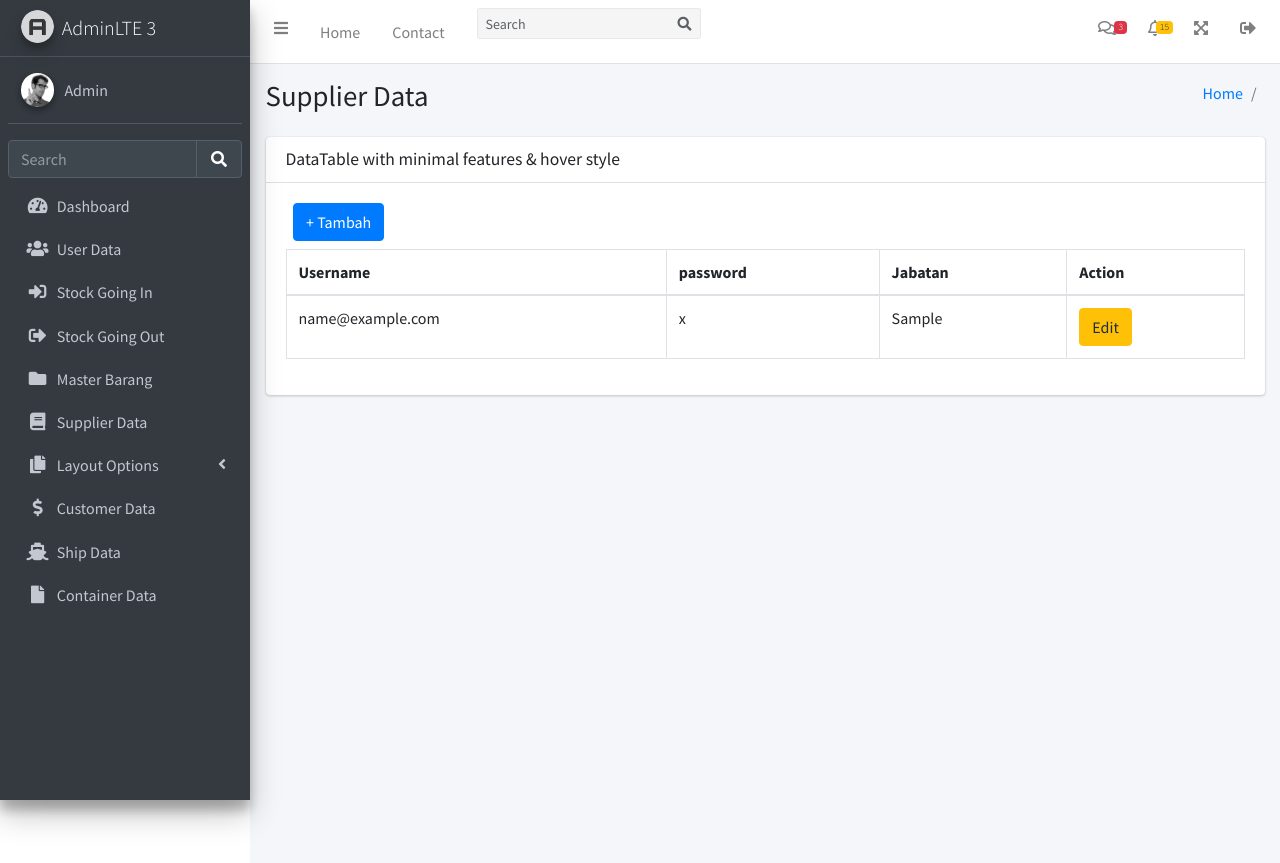
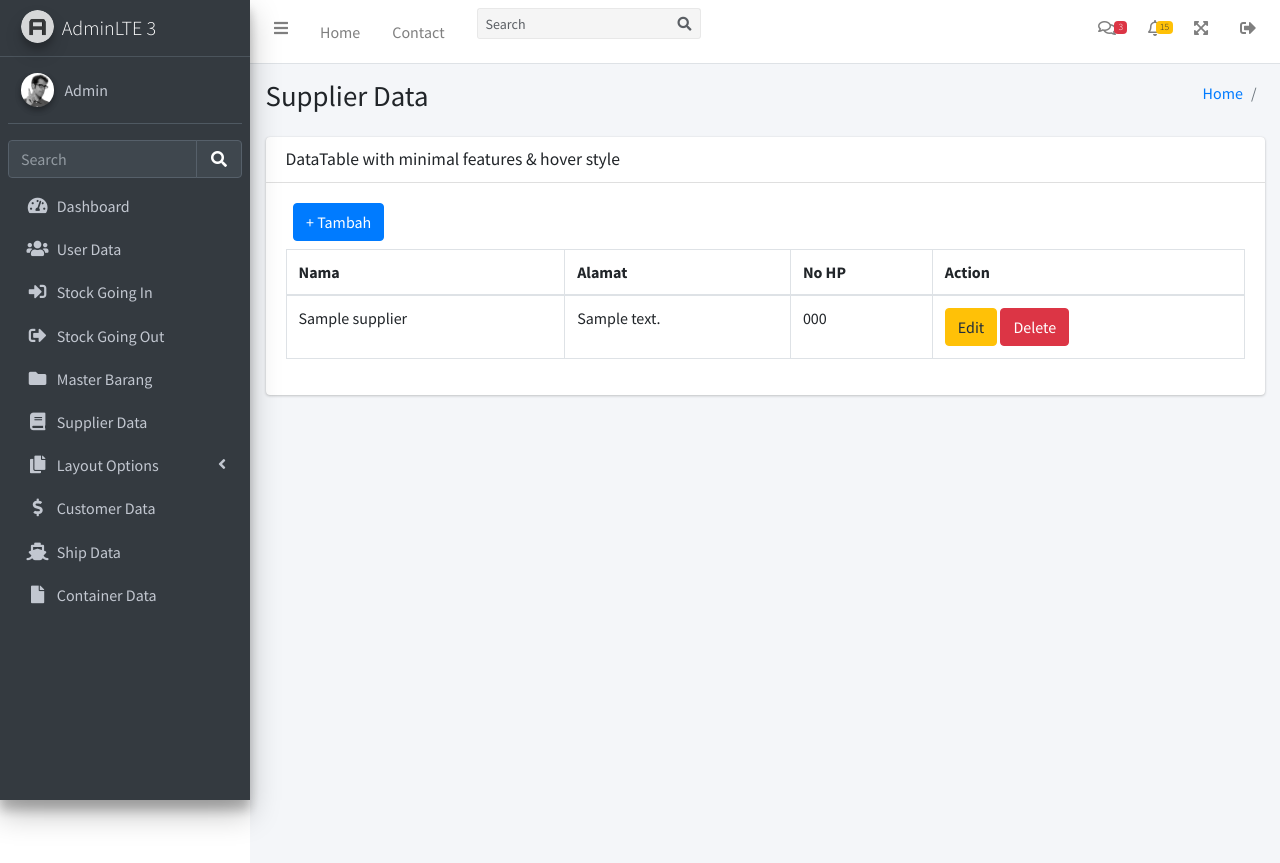
Before and after one commit to dbaguskrisna/kerja-praktek, a PHP site: page /supplier_data_admin.php in a window 1280 px wide. Shown: the top 863 px of the page. Run offline with PHP 8.4, Linux system fonts and the light colour scheme; the visitor is signed in with stand-in values (Sample User, id 1); tables that the repository leaves empty or names only in its code hold one stand-in row (values such as "Sample post"); some libraries are stand-ins or nearby versions.

Commit message:
fitur supplier data admin selesai

```diff
--- a/backend/function.php
+++ b/backend/function.php
@@ -24,89 +24,74 @@
         if (!$conn) {
             die("Connection failed: " . mysqli_connect_error());
         }
-        $namaSupp = $_POST['namaSupplier'];
-        $alamat =$_POST['alamat'];
-        $noHp = $_POST['noTelp'];
 
-        $sql = "INSERT INTO supplier (nama_supplier, alamat, no_hp)VALUES ('$namaSupp', '$alamat', '$noHp')";
+        $namaSupplier = $_POST['namaSupplier'];
+        $alamat = $_POST['alamat'];
+        $noHP = $_POST['noHp'];
 
+        $sql = "INSERT INTO supplier (nama_supplier, alamat, no_hp)VALUES('$namaSupplier', '$alamat', '$noHP')";
 
         if (mysqli_query($conn, $sql)) {
-            header("Refresh:3");
             echo "
                 <div class='alert alert-success text-center' role='alert'>
-                Update data user sukses
+                    Menambahkan data supplier sukses
                 </div>
             ";
+            header("refresh: 3;");
         } else {
             echo "
-            <div class='alert alert-danger text-center' role='alert'>
-                Delete data user gagal
-            </div>
-            ";
+            <div class='alert alert-danger text-center' role='alert'>".
+                $sql . "<br>" . mysqli_error($conn)
+            ."</div>";
+            header("refresh: 3;");
         }
     }
 
     function updateSupplier($data){
+
         global $conn;//untuk connect ke database
         $id = $_POST['idSupplier'];
-        $namaSupp = $_POST['namaUpdate'];
-        $alamat =$_POST['alamatUpdate'];
-        $noHp = $_POST['noHp'];
+        $namaSupp = $_POST['namaSupplier'];
+        $alamat =$_POST['alamat'];
+        $noHp = $_POST['nomorHP'];
 
         $sql = "UPDATE supplier SET nama_supplier = '$namaSupp', alamat = '$alamat', no_hp='$noHp' WHERE id_supplier = '$id'";
-        $data = mysqli_query($conn,$sql);
 
-        if ($data == true) {
-            header("Refresh:3");
-
+        if (mysqli_query($conn, $sql)) {
             echo "
                 <div class='alert alert-success text-center' role='alert'>
-                Update data user sukses
+                    Update data supplier sukses
                 </div>
             ";
-
+            header("refresh: 3;");
         } else {
             echo "
-            <div class='alert alert-danger text-center' role='alert'>
-                Gagal update data user sukses
-            </div>
-                ";
+            <div class='alert alert-danger text-center' role='alert'>".
+                $sql . "<br>" . mysqli_error($conn)
+            ."</div>";
+            header("refresh: 3;");
         }
     }
 
     function deleteSupplier($data){
         global $conn;//untuk connect ke database
         $id = $_POST['idSupplier'];
-        var_dump($id);
         $sql = "DELETE FROM supplier WHERE id_supplier=$id";
 
-        if(mysqli_query($conn,$sql)){
-            header("Refresh:3");
-            echo "<p
-            style='padding: 10px;
-            background-color: green;
-            color: white;
-            text-align:center;
-            '>
-
-            Delete data success
-
-            </p>";
-        }else {
-            header("Refresh:3");
-            echo "<p
-            style='padding: 10px;
-            background-color: red;
-            color: white;
-            text-align:center;
-            '>
-
-            Delete data fail
-
-            </p>";
+        if (mysqli_query($conn, $sql)) {
+            echo "
+                <div class='alert alert-success text-center' role='alert'>
+                    Update data supplier sukses
+                </div>
+            ";
+            header("refresh: 3;");
+        } else {
+            echo "
+            <div class='alert alert-danger text-center' role='alert'>".
+                $sql . "<br>" . mysqli_error($conn)
+            ."</div>";
+            header("refresh: 3;");
         }
-
     }
 
     function insertUser($user){
@@ -164,10 +149,9 @@
     }
 
     function deleteUser($data){
-
         global $conn;//untuk connect ke database
-        $id = $_POST["idDelete"];
-        $sql = "DELETE FROM user WHERE id_user=$id";
+        $id = $_POST["idSupplier"];
+        $sql = "DELETE FROM supplier WHERE id_user=$id";
 
         if (mysqli_query($conn, $sql)) {
             echo "
--- a/backend/supplier_data_admin.php
+++ b/backend/supplier_data_admin.php
@@ -2,7 +2,7 @@
 session_start();
 require 'function.php';
 
-$data = query("SELECT * FROM user");
+$data = query("SELECT * FROM supplier");
 
 if (!isset($_SESSION["admin"])) {
   header("Location: ../login/index.php");
@@ -10,17 +10,11 @@ if (!isset($_SESSION["admin"])) {
 }
 
 if (isset($_POST["submit"])) {
-  insertUser($_POST);
+  insertSupplier($_POST);
 } else if (isset($_POST["submitUpdate"])){
-  updateUser($_POST);
-}
-
-if (isset($_POST["submitDelete"])){
-  echo "
-  <div class='alert alert-success text-center' role='alert'>
-      Delete data user sukses
-  </div>
-      ";
+  updateSupplier($_POST);
+} else if (isset($_POST["submitDelete"])){
+  deleteSupplier($_POST);
 }
 
 ?>
@@ -38,20 +32,16 @@ if (isset($_POST["submitDelete"])){
         <div class="modal-body">
           <div class="card-body">
             <div class="form-group">
-              <label for="exampleInputEmail1">Username : </label>
-              <input type="text" class="form-control" name="username" id="username">
+              <label for="exampleInputEmail1">Nama Supplier : </label>
+              <input type="text" class="form-control" name="namaSupplier" id="namaSupplier">
             </div>
             <div class="form-group">
-              <label for="exampleInputEmail1">Password : </label>
-              <input type="text" class="form-control" name="password" id="password">
+              <label for="exampleInputEmail1">Alamat : </label>
+              <input type="text" class="form-control" name="alamat" id="alamat">
             </div>
             <div class="form-group">
-              <label for="jabatan">Jabatan : </label>
-              <select class="form-control" name="jabatan" id="jabatan">
-                <option value="admin">admin</option>
-                <option value="staff_gudang">staff gudang</option>
-                <option value="staff_kantor">staff kantor</option>
-              </select>
+              <label for="exampleInputEmail1">No Hp : </label>
+              <input type="text" class="form-control" name="noHp" id="noHp">
             </div>
           </div>
         </div>
@@ -407,10 +397,10 @@ if (isset($_POST["submitDelete"])){
                         <table id="example2" class="table table-bordered table-hover dataTable dtr-inline" role="grid" aria-describedby="example2_info">
                           <thead>
                             <tr role="row">
-                              <th class="sorting" tabindex="0" aria-controls="example2" rowspan="1" colspan="1" aria-label="Browser: activate to sort column ascending">Username</th>
-                              <th class="sorting" tabindex="0" aria-controls="example2" rowspan="1" colspan="1" aria-label="Browser: activate to sort column ascending">password</th>
-                              <th class="sorting" tabindex="0" aria-controls="example2" rowspan="1" colspan="1" aria-label="Engine version: activate to sort column ascending">Jabatan</th>
-                              <th class="sorting" tabindex="0" aria-controls="example2" rowspan="1" colspan="1" aria-label="CSS grade: activate to sort column ascending">Action</th>
+                              <th>Nama</th>
+                              <th>Alamat</th>
+                              <th>No HP</th>
+                              <th>Action</th>
                             </tr>
                           </thead>
                           <tbody>
@@ -418,19 +408,63 @@ if (isset($_POST["submitDelete"])){
                               <?php foreach ($data as $row) : ?>
                                 <tr role="row" class="even">
                                   <td>
-                                    <?= $row["email"] ?>
+                                    <?= $row["nama_supplier"] ?>
                                   </td>
                                   <td>
-                                    <?= $row["password"] ?>
+                                    <?= $row["alamat"] ?>
                                   </td>
                                   <td>
-                                    <?= $row["jabatan"] ?>
+                                    <?= $row["no_hp"] ?>
                                   </td>
                                   <td>
-                                    <button type="button" class="btn btn-warning" data-toggle="modal" data-target='.bd-example-modal-lg-edit<?= $row["id"] ?>'>Edit</button>
+                                    <button type="button" class="btn btn-warning" data-toggle="modal" data-target='.bd-example-modal-lg-edit<?= $row["id_supplier"] ?>'>Edit</button>
+                                    <button type="button" class="btn btn-danger" data-toggle="modal" data-target="#exampleModalLong<?= $row['id_supplier'] ?>">
+                                      Delete
+                                    </button>
                                   </td>
                                 </tr>
-                                <div class="modal fade bd-example-modal-lg-edit<?= $row['id'] ?>" tabindex="-1" role="dialog" aria-labelledby="myLargeModalLabel" aria-hidden="true">
+
+                                <div class="modal fade" id="exampleModalLong<?= $row['id_supplier'] ?>" tabindex="-1" role="dialog" aria-labelledby="exampleModalLongTitle" aria-hidden="true">
+                                  <div class="modal-dialog" role="document">
+                                    <div class="modal-content">
+                                      <div class="modal-header">
+                                        <h5 class="modal-title" id="exampleModalLongTitle">Hapus Data</h5>
+                                        <button type="button" class="close" data-dismiss="modal" aria-label="Close">
+                                          <span aria-hidden="true">&times;</span>
+                                        </button>
+                                      </div>
+                                      <form method="POST">
+                                        <div class="modal-body">
+                                          <?php
+                                          $id = $row['id_supplier'];
+                                          $datas = query("SELECT * FROM supplier where id_supplier = $id");
+                                          ?>
+                                          <?php foreach ($datas as $rows) : ?>
+                                            <div class="card-body">
+                                              <div class="form-group">
+                                                <div class="form-group" hidden>
+                                                  <label for="exampleInputEmail1">ID: </label>
+                                                  <input type="text" class="form-control" id="idSupplier" name="idSupplier" value="<?= $rows['id_supplier'] ?>" readonly="true" required>
+                                                </div>
+                                                <div class="form-group">
+                                                  <p class="text-center">
+                                                    Apakah anda yakin ingin menghapus data ini ?
+                                                  </p>
+                                                </div>
+                                              </div>
+                                            <?php endforeach; ?>
+                                            </div>
+                                            <div class="modal-footer">
+                                              <button type="button" class="btn btn-secondary" data-dismiss="modal">Tidak</button>
+                                              <button type="submit" id="sumbitDelete" name="submitDelete" class="btn btn-primary">Hapus</button>
+                                            </div>
+                                        </div>
+                                      </form>
+                                    </div>
+                                  </div>
+                                </div>
+
+                                <div class="modal fade bd-example-modal-lg-edit<?= $row['id_supplier'] ?>" tabindex="-1" role="dialog" aria-labelledby="myLargeModalLabel" aria-hidden="true">
                                   <div class="modal-dialog modal-lg">
                                     <div class="modal-content">
                                       <div class="modal-header">
@@ -442,32 +476,27 @@ if (isset($_POST["submitDelete"])){
                                       <form method="POST">
                                         <div class="modal-body">
                                           <?php
-                                            $id = $row['id'];
-                                            $datas = query("SELECT * FROM user where id = $id");
+                                          $id = $row['id_supplier'];
+                                          $datas = query("SELECT * FROM supplier where id_supplier = $id");
                                           ?>
                                           <?php foreach ($datas as $rows) : ?>
                                             <div class="card-body">
                                               <div class="form-group">
-                                            <div class="form-group">
+                                                <div class="form-group" hidden>
                                                   <label for="exampleInputEmail1">ID: </label>
-                                              <input type="text" class="form-control" id="idUpdate" name="idUpdate" value="<?= $rows['id'] ?>" readonly="true">
+                                                  <input type="text" class="form-control" id="idSupplier" name="idSupplier" value="<?= $rows['id_supplier'] ?>" readonly="true" required>
                                                 </div>
                                                 <div class="form-group">
-                                              <label for="exampleInputEmail1">Username : </label>
-                                              <input type="text" class="form-control" name="usernameUpdate" id="username" value="<?= $row['email'] ?>">
+                                                  <label for="exampleInputEmail1">Nama Supplier : </label>
+                                                  <input type="text" class="form-control" name="namaSupplier" id="namaSupplier" value="<?= $rows['nama_supplier'] ?>" required>
                                                 </div>
                                                 <div class="form-group">
-                                              <label for="exampleInputEmail1">Password : </label>
-                                              <p style="font-size:12px"><i>untuk mengganti password. silahkan masukkan password seperti biasa</i></p>
-                                              <input type="text" class="form-control" name="passwordUpdate" id="password"  value="<?= $row['password'] ?>">
+                                                  <label for="exampleInputEmail1">Alamat : </label>
+                                                  <input class="form-control" name="alamat" id="alamat" value="<?= $rows['alamat'] ?>" required>
                                                 </div>
                                                 <div class="form-group">
-                                              <label for="jabatan">Jabatan : </label>
-                                              <select class="form-control" name="jabatanUpdate" id="jabatanUpdate">
-                                                <option value="admin" <?=($row['jabatan']=='admin')?'selected="selected"':''?>>admin</option>
-                                                <option value="staff_gudang" <?=($row['jabatan']=='staff_gudang')?'selected="selected"':''?>>staff gudang</option>
-                                                <option value="staff_kantor" <?=($row['jabatan']=='staff_kantor')?'selected="selected"':''?>>staff kantor</option>
-                                              </select>
+                                                  <label for="exampleInputEmail1">Nomor Handphone : </label>
+                                                  <input class="form-control" name="nomorHP" id="nomorHP" value="<?= $rows['no_hp'] ?>" required>
                                                 </div>
                                               </div>
                                             <?php endforeach; ?>
@@ -480,7 +509,6 @@ if (isset($_POST["submitDelete"])){
                                     </div>
                                   </div>
                                 </div>
-
                               <?php endforeach; ?>
                             </form>
                           </tbody>
```
Lines whose indentation alone changed are shown as unchanged.
